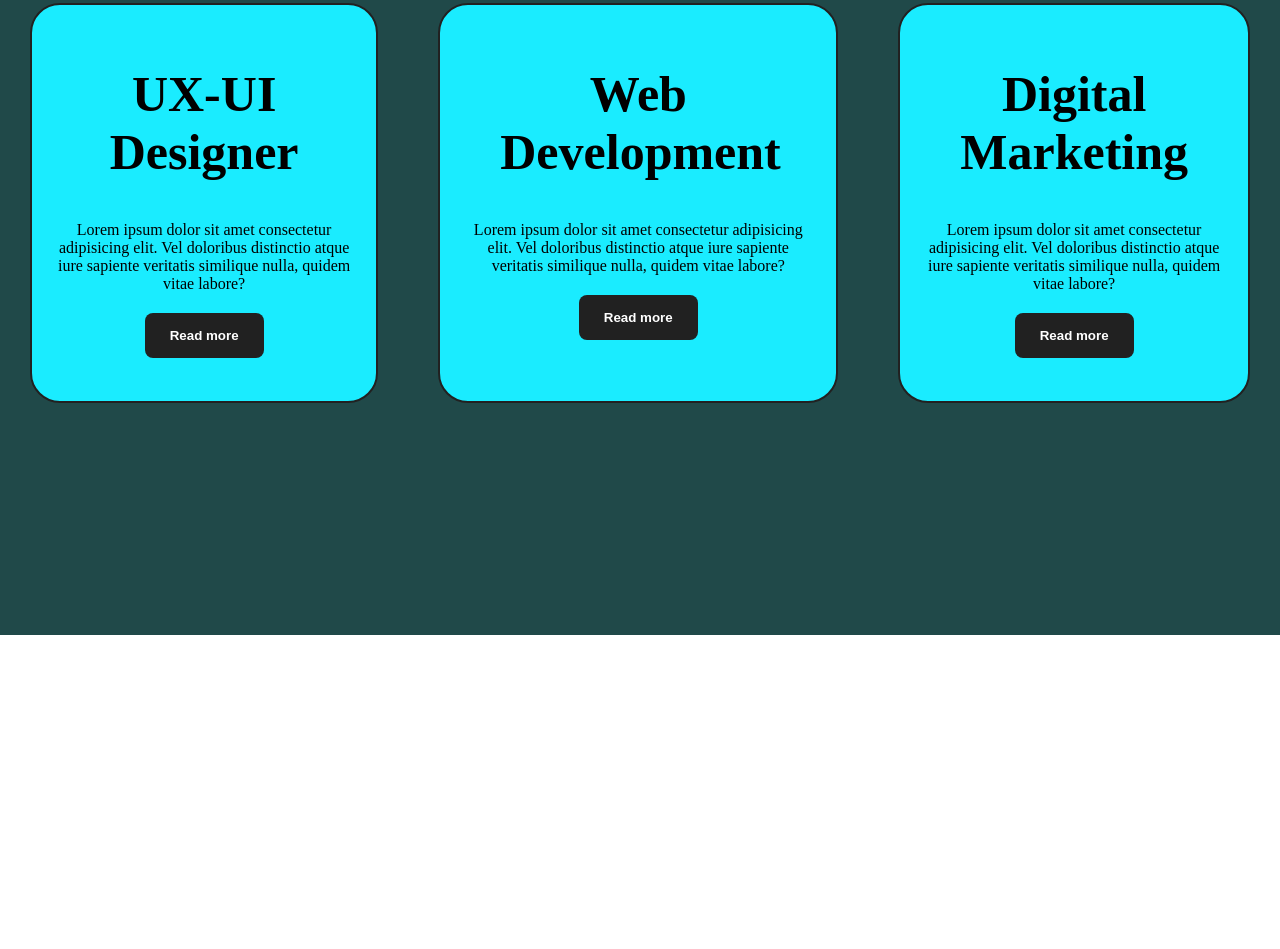
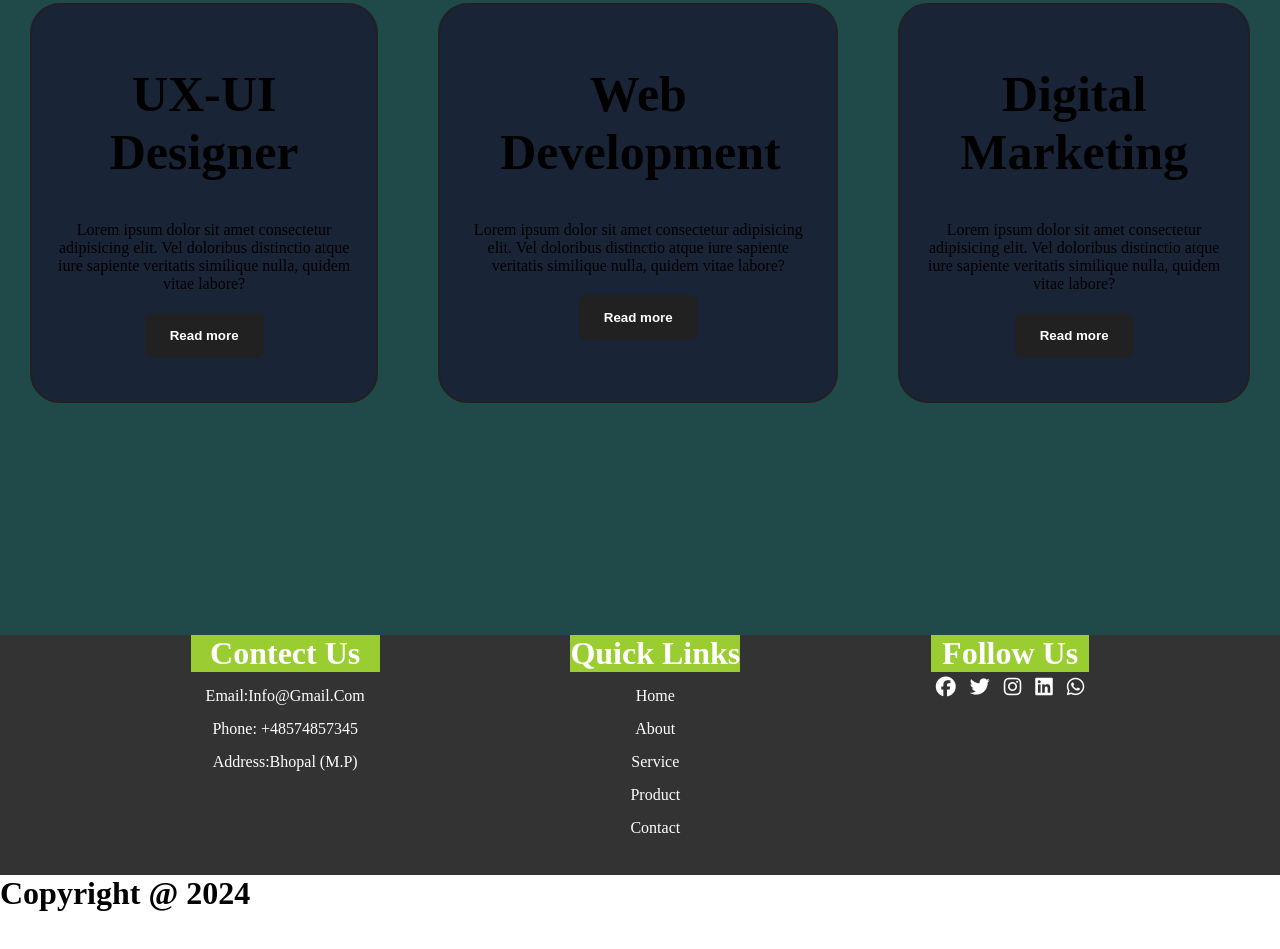
Before and after one commit to deshraj1432/portfilio-web, a plain HTML site: page index.html in a window 1280 px wide. Shown: the part 1765-2714 px from the top of the page. Before the commit the page ends 2400 px from the top, so only its background shows below. Drawn offline with Linux system fonts and the light colour scheme.

Commit message:
Add files via upload

```diff
--- a/index.html
+++ b/index.html
@@ -5,6 +5,8 @@
     <meta name="viewport" content="width=device-width, initial-scale=1.0">
     <title>Portfolio</title>
     <link rel="stylesheet" href="style.css">
+    <link rel="stylesheet" href="https://cdnjs.cloudflare.com/ajax/libs/font-awesome/6.6.0/css/all.min.css" integrity="sha512-Kc323vGBEqzTmouAECnVceyQqyqdsSiqLQISBL29aUW4U/M7pSPA/gEUZQqv1cwx4OnYxTxve5UMg5GT6L4JJg==" crossorigin="anonymous" referrerpolicy="no-referrer" />
+
 </head>
 <body>
     <div class="page1">
@@ -62,6 +64,38 @@
         </div>
       </div>
     </div>
+    <div class="page4">
 
+
+
+      <footer>
+        <div class="content4">
+            <div class="content-text">
+                <h1>contect us</h1>
+                <p>email:info@gmail.com</p>
+                <p>phone: +48574857345</p>
+                <p>address:bhopal (M.P)</p>
+            </div>
+            <div class="content-text">
+                <h1>Quick Links</h1>
+                <p>home</p>
+                <p>about</p>
+                <p>service</p>
+                <p>product</p>
+                <p>contact</p>
+            </div>
+            <div class="content-text">
+                <h1>follow us</h1>
+                <i class="fa-brands fa-facebook"></i>
+                <i class="fa-brands fa-twitter"></i>
+                <i class="fa-brands fa-instagram"></i>
+                <i class="fa-brands fa-linkedin"></i>
+                <i class="fa-brands fa-whatsapp"></i>
+
+            </div>
+        </div>
+        <h1>Copyright @ 2024</h1>
+    </footer>
+    </div>
 </body>
 </html>
--- a/style.css
+++ b/style.css
@@ -32,6 +32,10 @@ font-size: 22px;
  margin-right: 30px;
  font-size:18px;
  color: black;
+}
+.right a:hover{
+   color: rgb(132, 203, 173)
+
 }
 .content{
     margin-left: 8%;
@@ -141,13 +145,20 @@ span{
 }
 .left3{
    border-radius: 30px;
-   background-color: rgb(26, 236, 255);
+   background-color: rgb(26, 36, 55);
    text-align: center;
    margin: 30px;
    padding: 20px;
    height: 400px;
    width: 400px;
    border: 2px solid #212121;
+   transition: all  .45s ease-in-out;
+
+}
+.left3:hover{
+   outline: 2px solid  #41c5ea;
+   scale: 1.1;
+
 }
 .left3 button {
    margin: 20px;
@@ -161,7 +172,7 @@ span{
 }
 .mid3{
    border-radius: 30px;
-   background-color: rgb(26, 236, 255);
+   background-color: rgb(26, 36, 55);
 
    text-align: center;
    margin: 30px;
@@ -169,6 +180,13 @@ span{
    height: 400px;
    width: 400px;
    border: 2px solid #212121;
+   transition: all  .45s ease-in-out;
+
+}
+.mid3:hover{
+   outline: 2px solid  #41c5ea;
+   scale: 1.1;
+
 }
 .mid3 button{
    margin: 20px;
@@ -181,7 +199,7 @@ span{
     transition: all .45s ease-in-out;
 }
 .right3{
-   background-color: rgb(26, 236, 255);
+   background-color: rgb(26, 36, 55);
 
    border-radius: 30px;
    text-align: center;
@@ -190,6 +208,13 @@ span{
    height: 400px;
    width: 400px;
    border: 2px solid #212121;
+   transition: all  .45s ease-in-out;
+
+}
+.right3:hover{
+   scale: 1.1;
+   outline: 2px solid  #41c5ea;
+
 }
 .right3 button{
    margin: 20px;
@@ -201,3 +226,45 @@ span{
     border-radius: 8px;
     transition: all .45s ease-in-out;
 }
+.page4{
+height: 100vh;
+
+}
+.content4{
+   height: 15rem;
+   display: flex;
+   justify-content: space-evenly;
+   background-color: #333;
+   /* margin: 0px; */
+   text-align: center;
+   text-transform: capitalize;
+   color: white;
+}
+.content-text p{
+  margin: 15px;
+  transition: all .05s;
+  transition-duration: 0.5s;
+  transition-timing-function: ease-in-out;
+}
+.content-text p:hover{
+   color: rgb(135, 102, 233);
+   outline: rgb(114, 114, 171);
+   border-bottom: 2px solid black;
+   cursor: pointer;
+}
+.content-text i{
+   margin-top: 50px;
+   margin: 5px;
+   font-size: 20px;
+   border-radius: 10px;
+   transition: all .05s;
+
+}
+.content-text i:hover{
+   cursor: pointer;
+color: rgb(7, 16, 182);
+}
+ .content4 h1{
+   text-align: center;
+   background-color: yellowgreen;
+}
```
